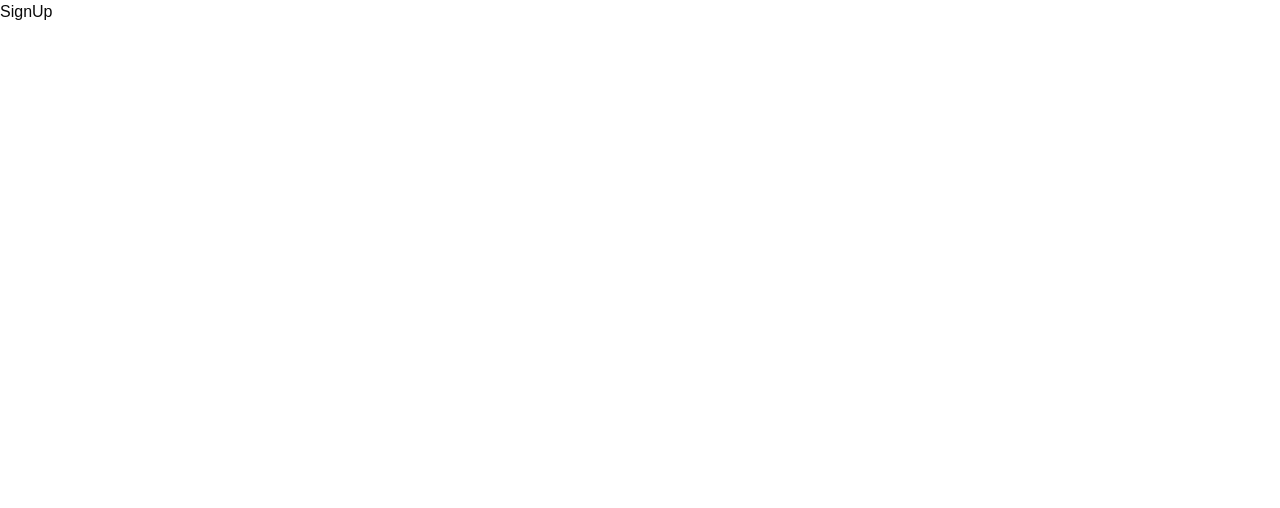
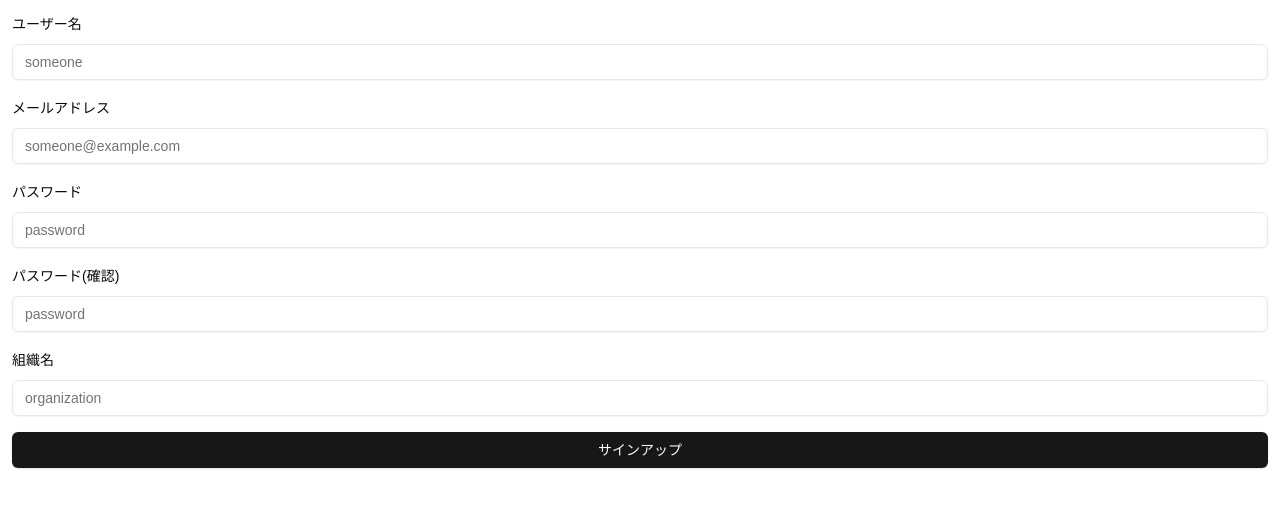
Before and after one commit to kaitobq/inbody-ocr-web, a Next.js app: page /signup in a window 1280 px wide. Shown: the top 508 px of the page. Built offline with nearby package versions, Linux system fonts and the light colour scheme.

Commit message:
feat: create organization

```diff
--- a/src/app/(auth)/signup/page.tsx
+++ b/src/app/(auth)/signup/page.tsx
@@ -1,3 +1,9 @@
+import { CreateOrganizationForm } from "@/components/auth/CreateOrganizationForm"
+
 export default function SignUp() {
-  return <div>SignUp</div>
+  return (
+    <div>
+      <CreateOrganizationForm />
+    </div>
+  )
 }
--- /dev/null
+++ b/src/components/auth/CreateOrganizationForm.tsx
@@ -0,0 +1,115 @@
+"use client"
+
+import { Button, Input, Label } from "@/components/ui"
+import { useCreateOrganizationForm } from "@/mods/hooks/useCreateOrganizationForm"
+import { Controller } from "react-hook-form"
+
+export const CreateOrganizationForm = () => {
+  const { control, errors, loading, handleSubmit, onSubmit } =
+    useCreateOrganizationForm()
+
+  return (
+    <form onSubmit={handleSubmit(onSubmit)} className="m-3 space-y-4">
+      <div className="space-y-2">
+        <Label htmlFor="name">ユーザー名</Label>
+        <Controller
+          control={control}
+          render={({ field: { onChange, value } }) => (
+            <Input
+              id="userName"
+              placeholder="someone"
+              onChange={onChange}
+              value={value}
+            />
+          )}
+          name="userName"
+        />
+        {errors.userName && (
+          <p className="text-xs text-red-500">{errors.userName.message}</p>
+        )}
+      </div>
+      <div className="space-y-2">
+        <Label htmlFor="email">メールアドレス</Label>
+        <Controller
+          control={control}
+          render={({ field: { onChange, value } }) => (
+            <Input
+              id="email"
+              type="email"
+              placeholder="someone@example.com"
+              onChange={onChange}
+              value={value}
+            />
+          )}
+          name="email"
+        />
+        {errors.email && (
+          <p className="text-xs text-red-500">{errors.email.message}</p>
+        )}
+      </div>
+      <div className="space-y-2">
+        <Label htmlFor="password">パスワード</Label>
+        <Controller
+          control={control}
+          render={({ field: { onChange, value } }) => (
+            <Input
+              id="password"
+              type="password"
+              placeholder="password"
+              onChange={onChange}
+              value={value}
+            />
+          )}
+          name="password"
+        />
+        {errors.password && (
+          <p className="text-xs text-red-500">{errors.password.message}</p>
+        )}
+      </div>
+      <div className="space-y-2">
+        <Label htmlFor="confirm-password">パスワード(確認)</Label>
+        <Controller
+          control={control}
+          render={({ field: { onChange, value } }) => (
+            <Input
+              id="confirm-password"
+              type="password"
+              placeholder="password"
+              onChange={onChange}
+              value={value}
+            />
+          )}
+          name="confirmPassword"
+        />
+        {errors.confirmPassword && (
+          <p className="text-xs text-red-500">
+            {errors.confirmPassword.message}
+          </p>
+        )}
+      </div>
+      <div className="space-y-2">
+        <Label htmlFor="organization-name">組織名</Label>
+        <Controller
+          control={control}
+          render={({ field: { onChange, value } }) => (
+            <Input
+              id="organization-name"
+              placeholder="organization"
+              onChange={onChange}
+              value={value}
+            />
+          )}
+          name="organizationName"
+        />
+        {errors.organizationName && (
+          <p className="text-xs text-red-500">
+            {errors.organizationName.message}
+          </p>
+        )}
+      </div>
+      <Button type="submit" className="w-full" disabled={loading}>
+        {loading ? "ロード中..." : "サインアップ"}
+      </Button>
+    </form>
+  )
+}
--- /dev/null
+++ b/src/mods/hooks/useCreateOrganizationForm.ts
@@ -0,0 +1,70 @@
+import { useCookie } from "@/mods/hooks/cookie"
+import { useToast } from "@/mods/hooks/useToast"
+import { CreateOrganization } from "@/mods/repositories/auth"
+import type {
+  CreateOrganizationRequest,
+  CreateOrganizationSchemaType,
+} from "@/types/auth/createOrganization"
+import { CreateOrganizationSchema } from "@/types/auth/createOrganization"
+import { zodResolver } from "@hookform/resolvers/zod"
+import { useRouter } from "next/navigation"
+import router from "next/router"
+import { useState } from "react"
+import { useForm } from "react-hook-form"
+
+export const useCreateOrganizationForm = () => {
+  const [loading, setLoading] = useState(false)
+  const toast = useToast()
+  const cookie = useCookie()
+  const rotuer = useRouter()
+  const {
+    control,
+    handleSubmit,
+    formState: { errors },
+    setError,
+  } = useForm<CreateOrganizationSchemaType>({
+    resolver: zodResolver(CreateOrganizationSchema),
+    defaultValues: {
+      userName: "",
+      email: "",
+      password: "",
+      confirmPassword: "",
+      organizationName: "",
+    },
+  })
+
+  const onSubmit = async (data: CreateOrganizationSchemaType) => {
+    setLoading(true)
+
+    if (data.password !== data.confirmPassword) {
+      setError("confirmPassword", {
+        type: "manual",
+        message: "パスワードが一致しません。",
+      })
+      setLoading(false)
+      return
+    }
+
+    try {
+      const req: CreateOrganizationRequest = {
+        userName: data.userName,
+        email: data.email,
+        password: data.password,
+        organizationName: data.organizationName,
+      }
+      const res = await CreateOrganization(req)
+      cookie.set("token", res.token.value)
+      toast.success("組織を作成しました。")
+      router.push(
+        `/dashboard?organization_id=${res.organization_id}&role=${res.user.role}`,
+      )
+    } catch (error) {
+      console.error(error)
+      toast.error("エラーが発生しました。")
+    } finally {
+      setLoading(false)
+    }
+  }
+
+  return { control, errors, loading, handleSubmit, onSubmit }
+}
--- a/src/mods/repositories/auth.ts
+++ b/src/mods/repositories/auth.ts
@@ -1,4 +1,8 @@
 import { fetcher } from "@/mods/repositories/fetcher"
+import type {
+  CreateOrganizationRequest,
+  CreateOrganizationResponse,
+} from "@/types/auth/createOrganization"
 import type { SignInRequest, SignInResponse } from "@/types/auth/signin"
 
 export const SignIn = async (req: SignInRequest) => {
@@ -12,3 +16,17 @@ export const SignIn = async (req: SignInRequest) => {
     },
   })
 }
+
+export const CreateOrganization = async (req: CreateOrganizationRequest) => {
+  const apiFetcher = fetcher()
+  return await apiFetcher.fetchJSON<CreateOrganizationResponse>({
+    path: "/v1/organization",
+    method: "POST",
+    body: {
+      userName: req.userName,
+      email: req.email,
+      password: req.password,
+      organizationName: req.organizationName,
+    },
+  })
+}
--- /dev/null
+++ b/src/types/auth/createOrganization.ts
@@ -0,0 +1,60 @@
+import { z } from "zod"
+
+export const CreateOrganizationSchema = z.object({
+  userName: z
+    .string({
+      required_error: "ユーザー名を入力してください。",
+      invalid_type_error: "入力値に誤りがあります。",
+    })
+    .min(1, { message: "ユーザー名を入力してください。" }),
+  email: z
+    .string({
+      required_error: "メールアドレスを入力してください。",
+      invalid_type_error: "入力値に誤りがあります。",
+    })
+    .email({ message: "正しいmメールアドレスを入力してください。" }),
+  password: z
+    .string({
+      required_error: "パスワードを入力してください。",
+      invalid_type_error: "入力値に誤りがあります。",
+    })
+    .min(8, { message: "パスワードは8文字以上で入力してください。" }),
+  confirmPassword: z
+    .string({
+      required_error: "パスワードを入力してください。",
+      invalid_type_error: "入力値に誤りがあります。",
+    })
+    .min(8, { message: "パスワードは8文字以上で入力してください。" }),
+  organizationName: z
+    .string({
+      required_error: "組織名を入力してください。",
+      invalid_type_error: "入力値に誤りがあります。",
+    })
+    .min(3, { message: "組織名を3文字以上で入力してください。" }),
+})
+
+export type CreateOrganizationSchemaType = z.infer<
+  typeof CreateOrganizationSchema
+>
+
+export type CreateOrganizationRequest = {
+  userName: string
+  email: string
+  password: string
+  organizationName: string
+}
+
+export type CreateOrganizationResponse = {
+  status: number
+  message: string
+  organization_id: string
+  user: {
+    id: string
+    name: string
+    role: string
+  }
+  token: {
+    value: string
+    expires_at: string
+  }
+}
```
Also changed, not shown: src/middleware.ts (+8 -6 lines).
